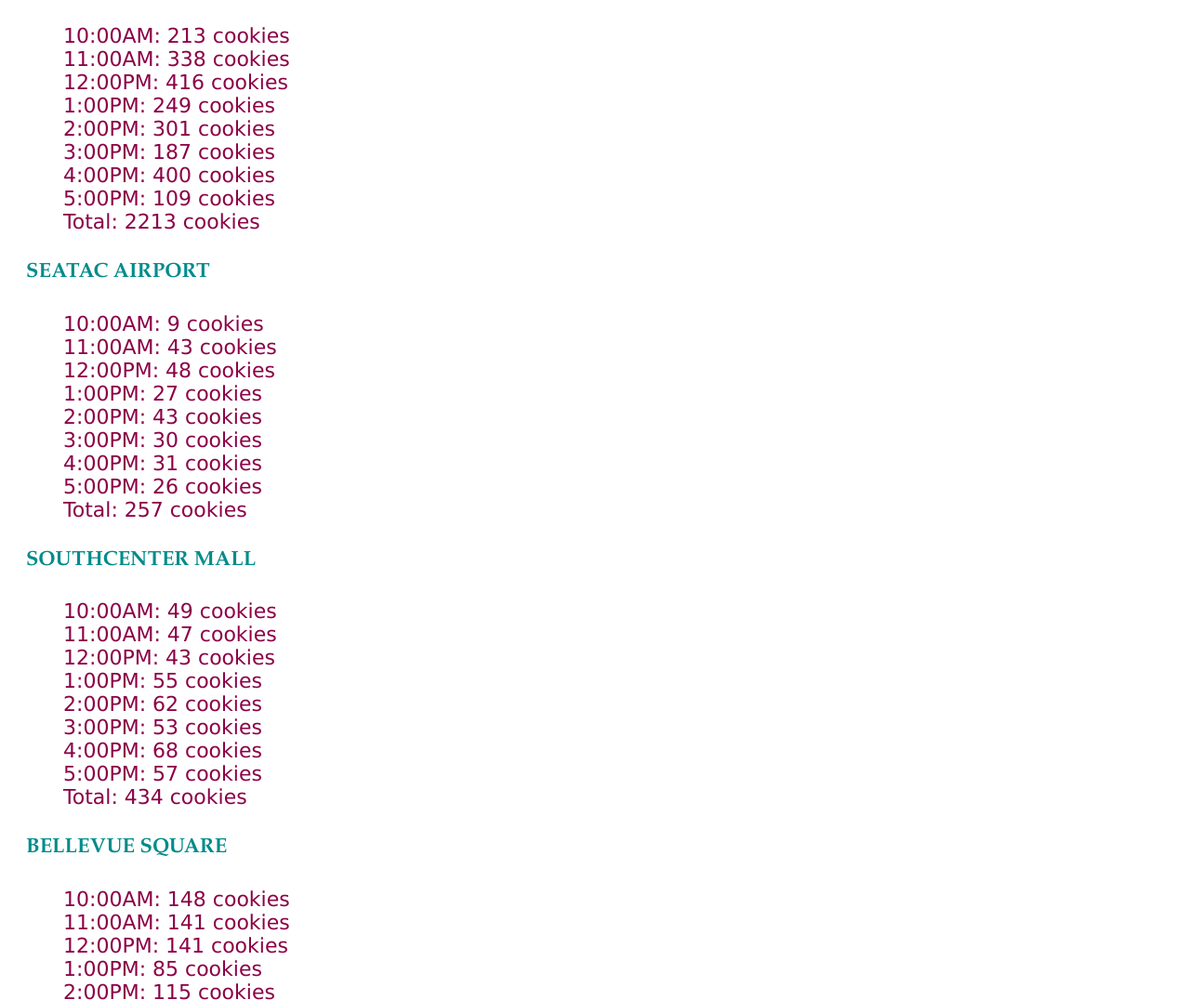
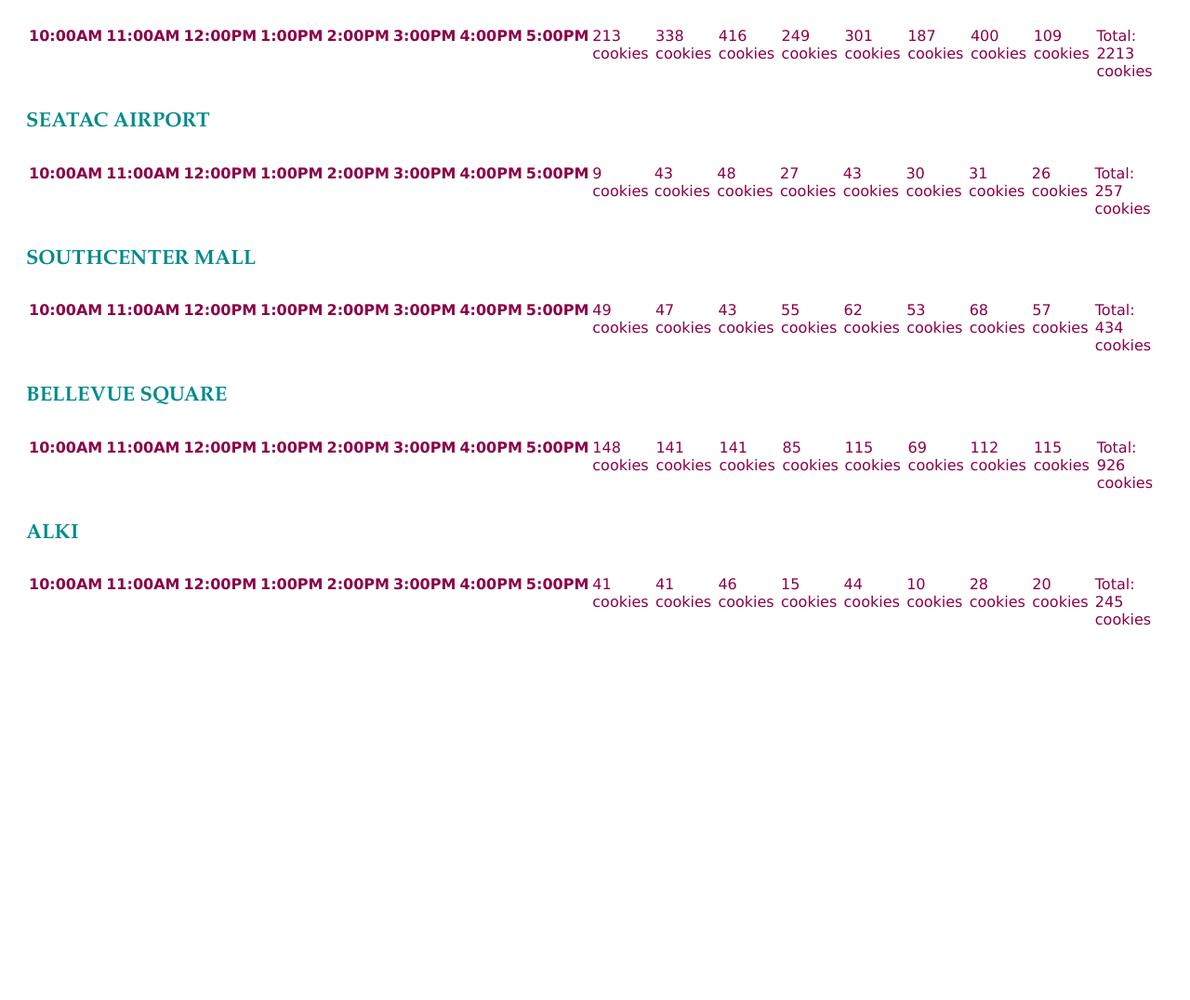
Before and after one commit to sabbyt/cookie-stand, a plain HTML site: page sales.html in a window 1280 px wide. Shown: the part 483-1559 px from the top of the page at 93% size. After the commit the page ends 1170 px from the top, so only its background shows below. Drawn offline with nearby package versions, Linux system fonts and the light colour scheme.

Commit message:
moving data to tables on sales.html

```diff
--- a/app.js
+++ b/app.js
@@ -9,6 +9,7 @@
     return Math.floor(Math.random() * (this.maxCustPerHour - this.minCustPerHour + 1) + this.minCustPerHour);
   };
 
+//function that calculates daily cookies
   this.dailyCookies = function(id) {
     var dailyCookieTotal = 0;
     var hoursOpen = ['10:00AM', '11:00AM', '12:00PM', '1:00PM', '2:00PM', '3:00PM', '4:00PM', '5:00PM'];
@@ -17,14 +18,23 @@
       this.cookiesByHourList.push(parseInt(this.randCustPerHour() * this.avgCookiesPerCust));
 
       dailyCookieTotal += this.cookiesByHourList[i];
+
+      var header = document.getElementById(id);
+      var hoursOpenHeader = document.createElement('th');
+      hoursOpenHeader.appendChild(document.createTextNode(hoursOpen[i]));
+      header.appendChild(hoursOpenHeader);
+      console.log("Header working");
+    }
+
+    for (var i=0; i<hoursOpen.length; i++) {
       var list = document.getElementById(id);
-      var item = document.createElement('li');
-      item.appendChild(document.createTextNode(hoursOpen[i] + ': ' + this.cookiesByHourList[i] + " cookies"));
+      var item = document.createElement('td');
+      item.appendChild(document.createTextNode(this.cookiesByHourList[i] + " cookies"));
       list.appendChild(item);
       console.log(place + " Result Count: " + dailyCookieTotal);
     }
 
-    var dailyNewTotal = document.createElement('li');
+    var dailyNewTotal = document.createElement('td');
     dailyNewTotal.appendChild(document.createTextNode('Total: ' + dailyCookieTotal + " cookies"));
     list.appendChild(dailyNewTotal);
 
--- a/sales.html
+++ b/sales.html
@@ -10,20 +10,21 @@
 
   <h1>PAT'S SALMON COOKIES LOCATIONS</h1>
   <p class="text">The number of cookies each location must make every day based on the number of customers per hour and the average cookies purchased by each customer.</p>
+
   <h4>PIKE PLACE MARKET</h4>
-  <ul id="pike" class="data"></ul>
+  <table id="pike" class="data"></table>
 
   <h4>SEATAC AIRPORT</h4>
-  <ul id="seatac" class="data"></ul>
+  <table id="seatac" class="data"></table>
 
   <h4>SOUTHCENTER MALL</h4>
-  <ul id="southcenter" class="data"></ul>
+  <table id="southcenter" class="data"></table>
 
   <h4>BELLEVUE SQUARE</h4>
-  <ul id="bellevue" class="data"></ul>
+  <table id="bellevue" class="data"></table>
 
   <h4>ALKI</h4>
-  <ul id="alki" class="data"></ul>
+  <table id="alki" class="data"></table>
 
   <script type="text/javascript" src="app.js"></script>
 </body>
```
